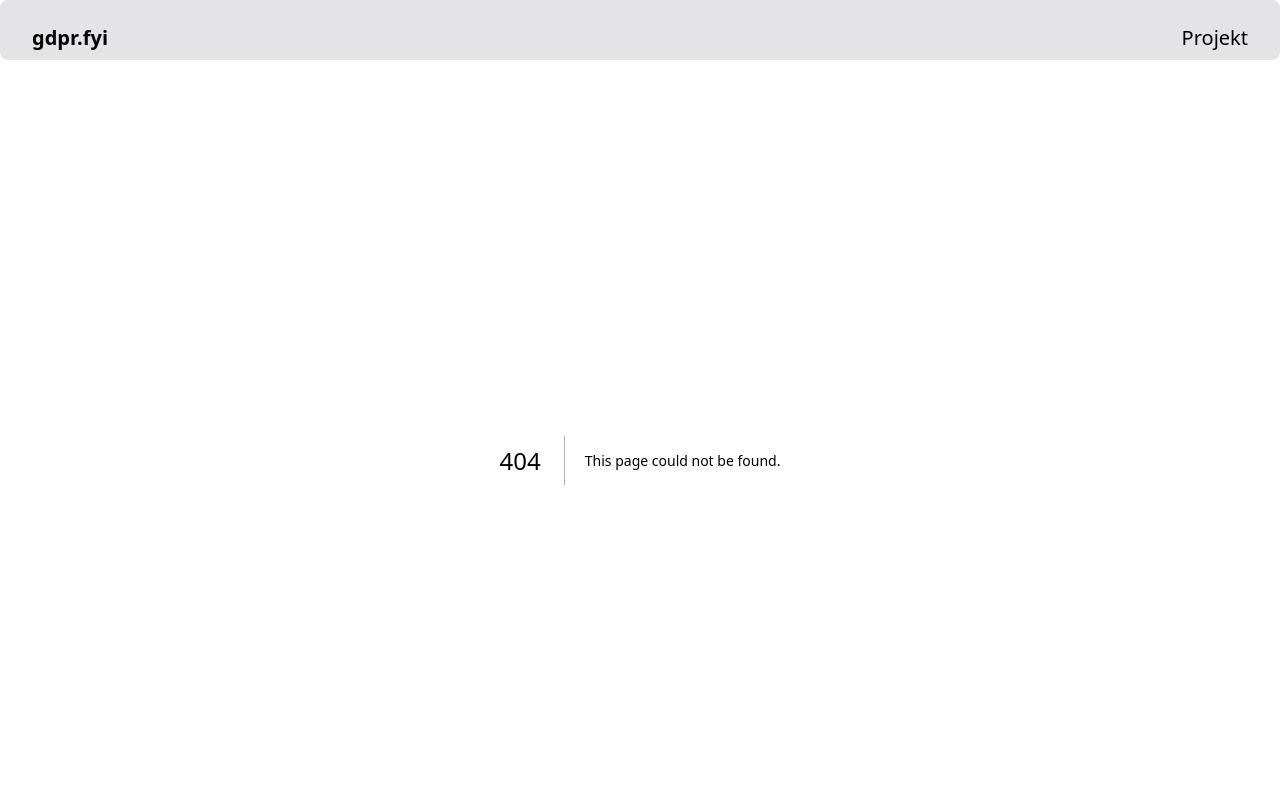
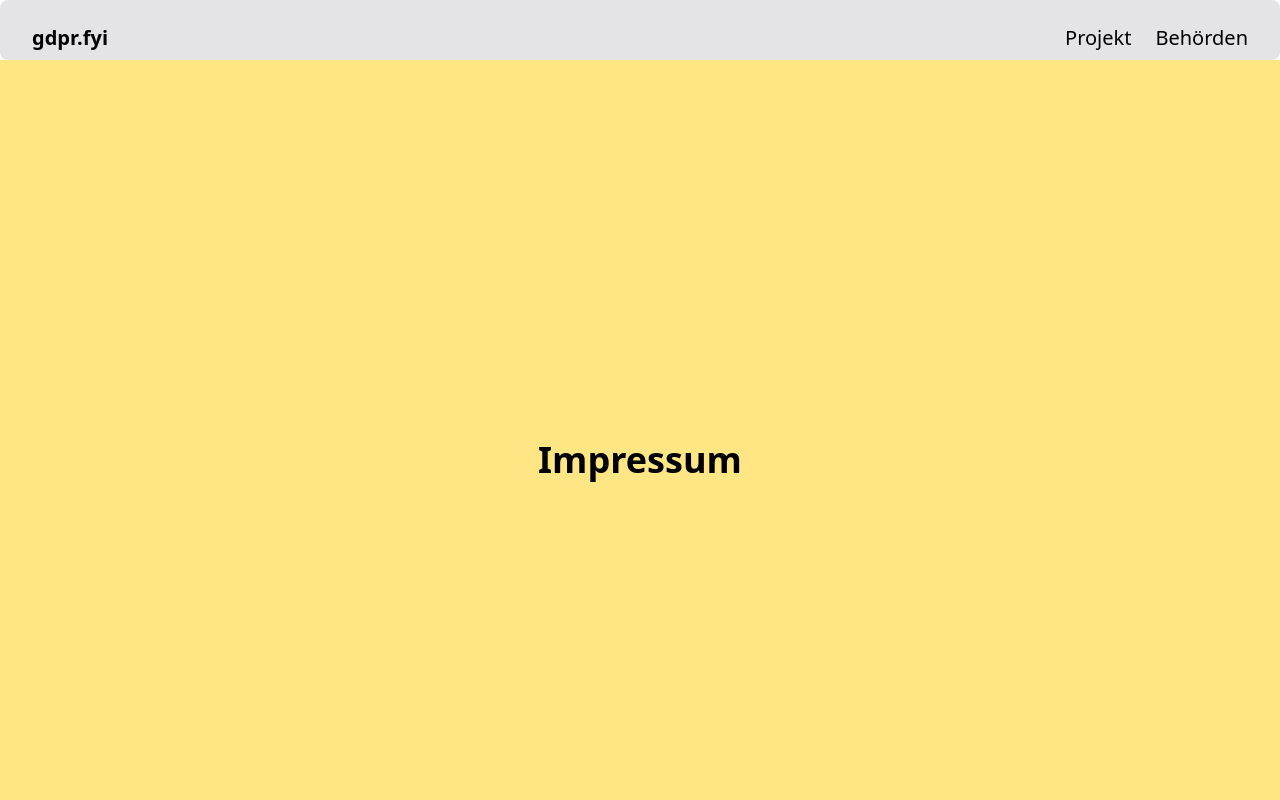
Before and after one commit to marcellocurto/gdpr.fyi, a Next.js app: page /impressum in a window 1280 px wide. Before the commit this address had no page. Shown: the top 800 px of the page. Built offline with nearby package versions, Linux system fonts and the light colour scheme.

Commit message:
add sub pages

```diff
--- /dev/null
+++ b/app/datenschutzerklaerung/page.tsx
@@ -0,0 +1,7 @@
+export default function Home() {
+	return (
+		<div className="flex h-screen flex-col items-center justify-center bg-amber-200">
+			<h1 className="text-4xl font-bold">Datenschutzerklärung</h1>
+		</div>
+	);
+}
--- a/app/dpa/page.tsx
+++ /dev/null
@@ -1,33 +0,0 @@
-import { getDpaRecords } from '@/lib/airtable/records';
-
-export default async function Home() {
-  const records = await getDpaRecords();
-  console.log(records);
-  return (
-    <div className='flex flex-col items-center justify-center p-12 gap-8'>
-      <h1 className='text-4xl font-bold'>DPAs</h1>
-      <div className='grid grid-cols-1 md:grid-cols-2 lg:grid-cols-3 gap-4'>
-        {records.map(({ id, fields }) => (
-          <div
-            className='bg-zinc-200 rounded-lg gap-6 flex flex-col p-4'
-            key={id}
-          >
-            <h2 className='text-lg font-bold leading-tight'>{fields.name}</h2>
-            <div className='flex flex-col gap-1'>
-              {fields.URL && <p>{fields.URL}</p>}
-              {fields.Land && <p>{fields.Land}</p>}
-              {fields.Adresse && <p>{fields.Adresse}</p>}
-              {fields['Name Beauftragte*r'] && (
-                <p>Beauftragte: {fields['Name Beauftragte*r']}</p>
-              )}
-              {fields['Kontakt Beauftragte*r'] && (
-                <p>Kontakt: {fields['Kontakt Beauftragte*r']}</p>
-              )}
-              {fields.Webseiten && <p>Webseiten: {fields.Webseiten}</p>}
-            </div>
-          </div>
-        ))}
-      </div>
-    </div>
-  );
-}
--- /dev/null
+++ b/app/dpas/page.tsx
@@ -0,0 +1,25 @@
+import { getDpaRecords } from "@/lib/airtable/records";
+
+export default async function Home() {
+	const records = await getDpaRecords();
+	console.log(records);
+	return (
+		<div className="flex flex-col items-center justify-center gap-8 p-12">
+			<h1 className="text-4xl font-bold">DPAs</h1>
+			<div className="grid grid-cols-1 gap-4 md:grid-cols-2 lg:grid-cols-3">
+				{records.map(({ id, fields }) => (
+					<div className="flex flex-col gap-6 rounded-lg bg-zinc-200 p-4" key={id}>
+						<h2 className="text-lg leading-tight font-bold">{fields.name}</h2>
+						<div className="flex flex-col gap-1">
+							{fields.URL && <p>{fields.URL}</p>}
+							{fields.Land && <p>{fields.Land}</p>}
+							{fields.Adresse && <p>{fields.Adresse}</p>}
+
+							{fields.Webseiten && <p>Webseiten: {fields.Webseiten}</p>}
+						</div>
+					</div>
+				))}
+			</div>
+		</div>
+	);
+}
--- /dev/null
+++ b/app/impressum/page.tsx
@@ -0,0 +1,7 @@
+export default function Home() {
+	return (
+		<div className="flex h-screen flex-col items-center justify-center bg-amber-200">
+			<h1 className="text-4xl font-bold">Impressum</h1>
+		</div>
+	);
+}
--- /dev/null
+++ b/app/projekt/page.tsx
@@ -0,0 +1,7 @@
+export default function Home() {
+	return (
+		<div className="flex h-screen flex-col items-center justify-center bg-amber-200">
+			<h1 className="text-4xl font-bold">Über gdpr.fyi</h1>
+		</div>
+	);
+}
--- a/components/header.tsx
+++ b/components/header.tsx
@@ -8,8 +8,9 @@ export function Header() {
 					gdpr.fyi
 				</Link>
 			</div>
-			<div>
-				<Link href="/impressum">Projekt</Link>
+			<div className="flex gap-6">
+				<Link href="/projekt">Projekt</Link>
+				<Link href="/dpas">Behörden</Link>
 			</div>
 		</header>
 	);
```
